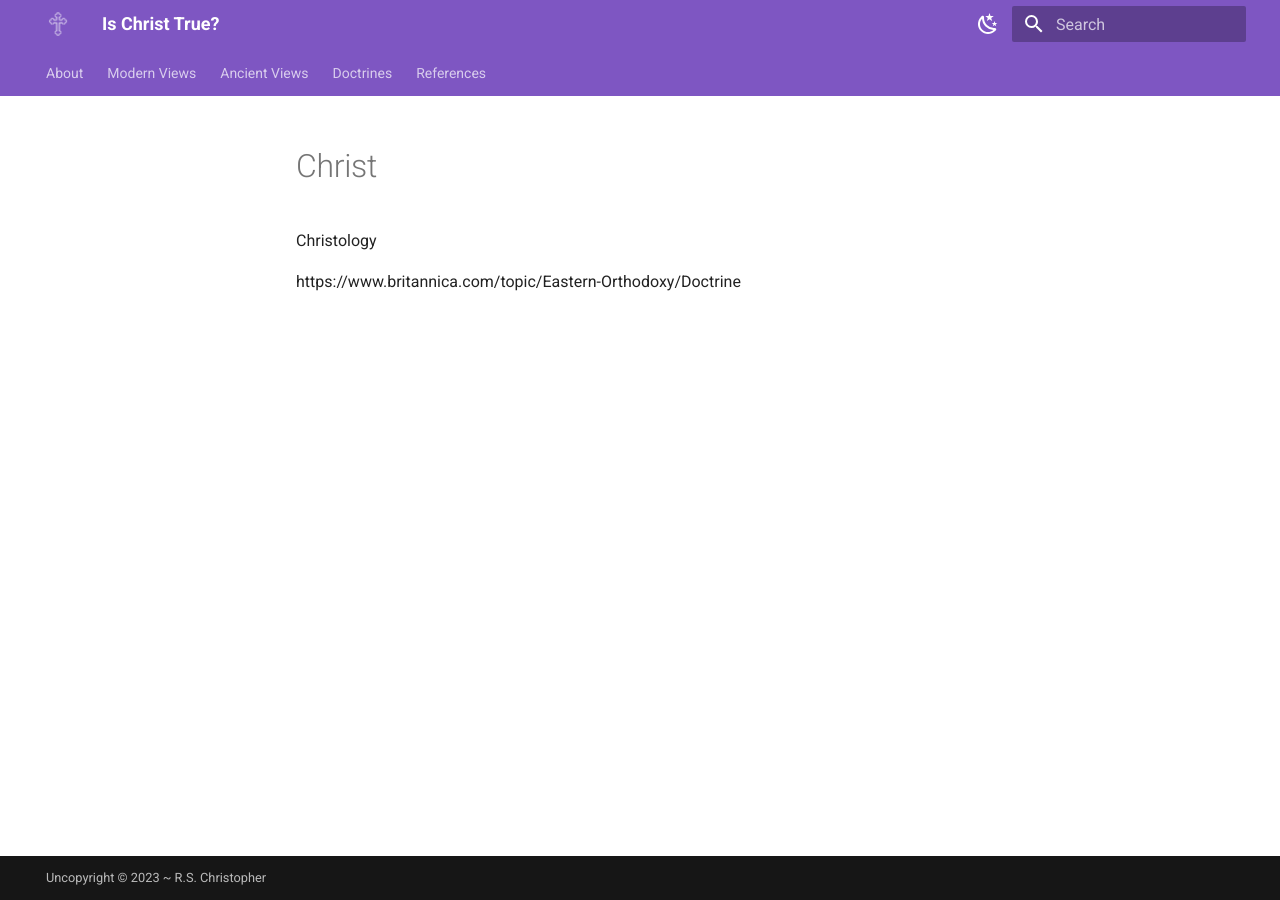
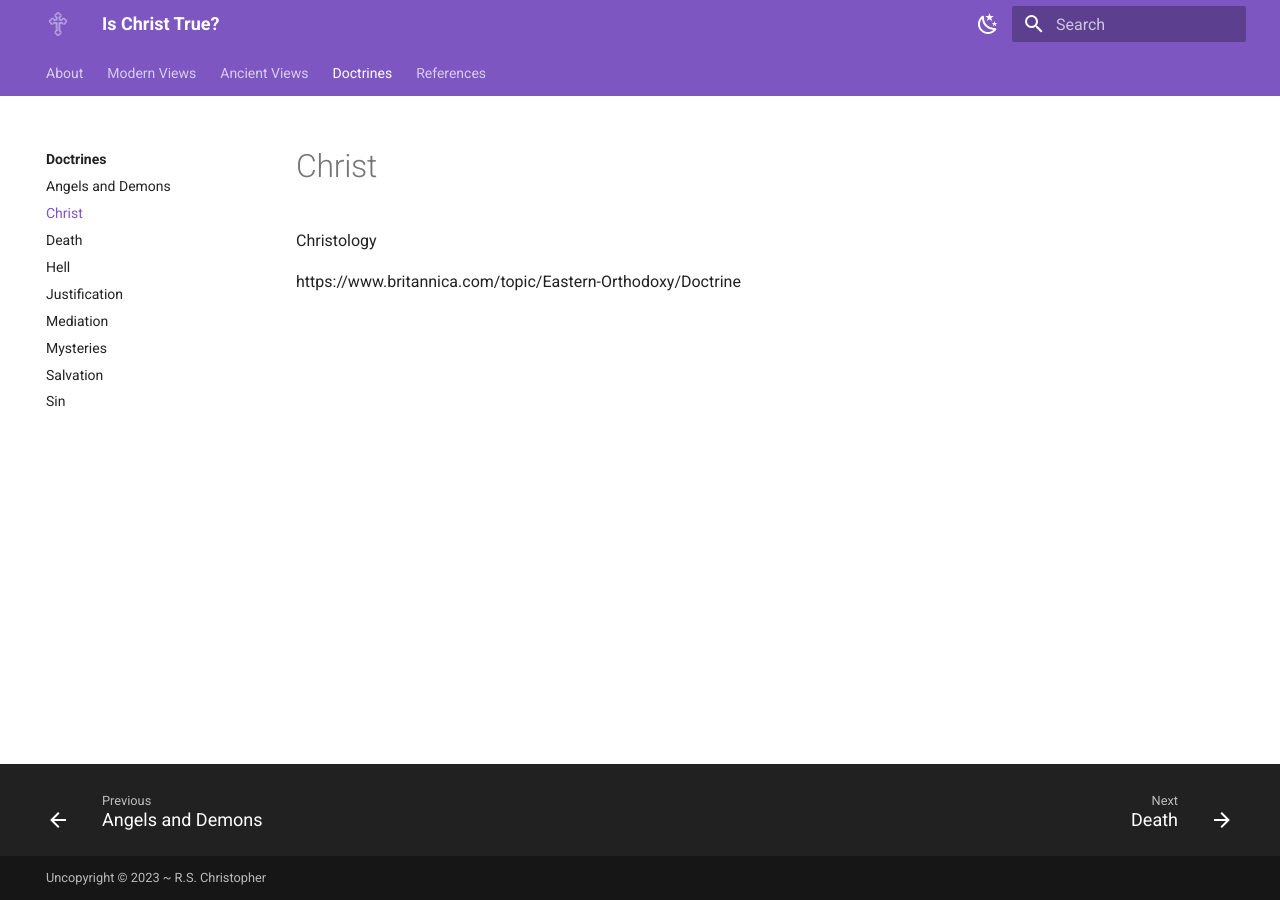
Before and after one commit to rschristopher/ischristtrue.com, an MkDocs documentation site: the page built from src/doctrines/christ.md, in a window 1280 px wide. Built offline with MkDocs 1.6.1 and Material for MkDocs 9.7.7, drawn with Linux system fonts in a browser that asks for light colours.

Commit message:
Update mkdocs.yml

```diff
--- a/mkdocs.yml
+++ b/mkdocs.yml
@@ -52,6 +52,7 @@ nav:
     - Doctrines:
         - doctrines/index.md
         - Angels and Demons: doctrines/angels-demons.md
+        - Christ: doctrines/christ.md
         - Death: doctrines/death.md
         - Hell: doctrines/hell.md
         - Justification: doctrines/justification.md
```
